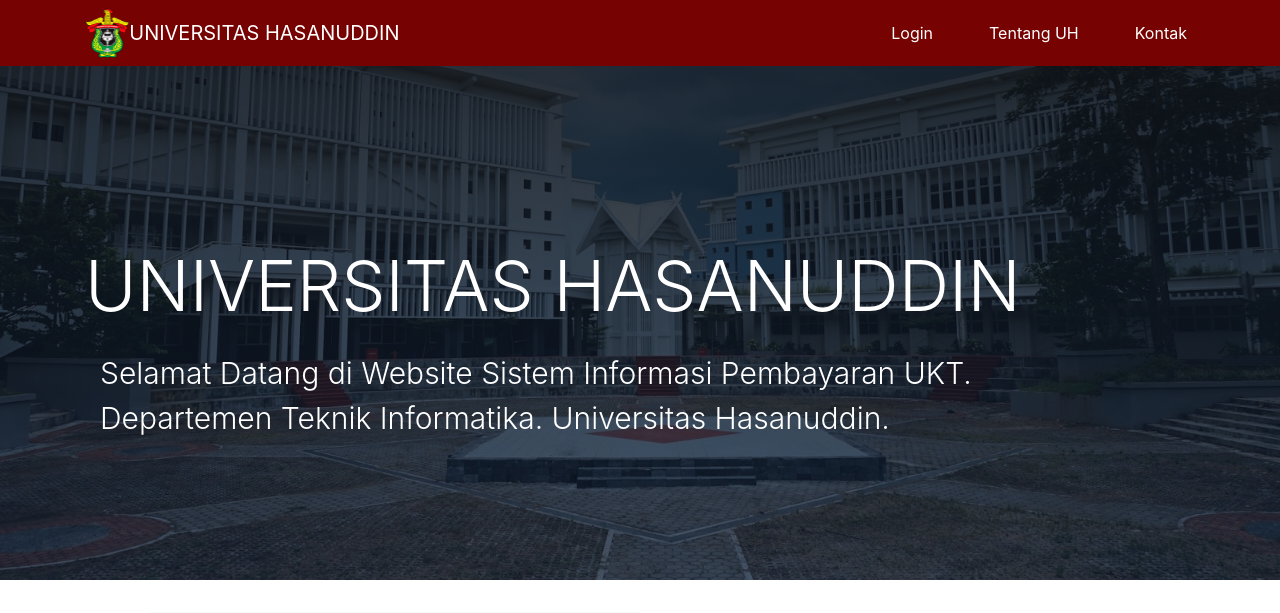
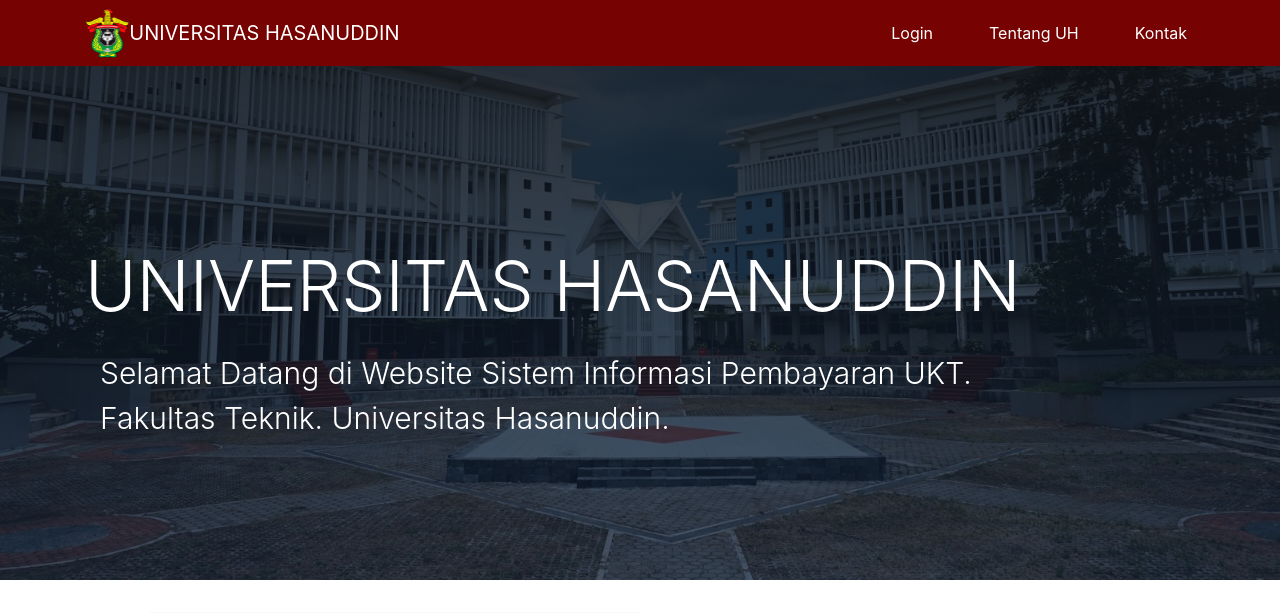
Before and after one commit to sistem-informasi-pembayaran-ukt/sistem-informasi-kelompok-1, a PHP site: page / in a window 1280 px wide. Shown: the top 613 px of the page. Run offline with PHP 8.4, Linux system fonts and the light colour scheme; some libraries are stand-ins or nearby versions.

Commit message:
perubahan

```diff
--- a/css/contact.css
+++ b/css/contact.css
@@ -32,6 +32,7 @@
 .nav-link:hover::before {
     transform: scaleX(1)
 }
+
 
 .container {
     position: relative;
--- a/index.php
+++ b/index.php
@@ -24,7 +24,7 @@ include "navbar.php";
     <div class="jumbotron jumbotron-fluid">
         <div class="container">
             <h1 class="display-4">UNIVERSITAS HASANUDDIN</h1>
-            <p class="lead">Selamat Datang di Website Sistem Informasi Pembayaran UKT. <br> Departemen Teknik Informatika. Universitas Hasanuddin.</p>
+            <p class="lead">Selamat Datang di Website Sistem Informasi Pembayaran UKT. <br> Fakultas Teknik. Universitas Hasanuddin.</p>
        </div>
     </div>
     <div class="row">
--- a/navbar.php
+++ b/navbar.php
@@ -19,7 +19,7 @@
                         <a class="nav-link js-scroll-trigger text-white" href="contact.php">Kontak</a>
                     </li>
                     <li class="nav-item">
-                        <a class="nav-link js-scroll-trigger text-white" href="proses-pembayaran.php">Pembayaran</a>
+                        <a class="nav-link js-scroll-trigger text-white" href="pembayaran.php">Pembayaran</a>
                     </li>
                     <li class="nav-item">
                         <a class="nav-link js-scroll-trigger text-white" href="profile.php">Profile</a>
--- a/pembayaran.php
+++ b/pembayaran.php
@@ -65,7 +65,7 @@ require_once "proses-pembayaran.php";
             <input class="btn btn-sm btn-success" type="submit" value="Submit" name="submit">
         </form>
 
-<?
+<? php
     }
 ?>
 
```
Also changed, not shown: css/style.css (+0 -26 lines).
